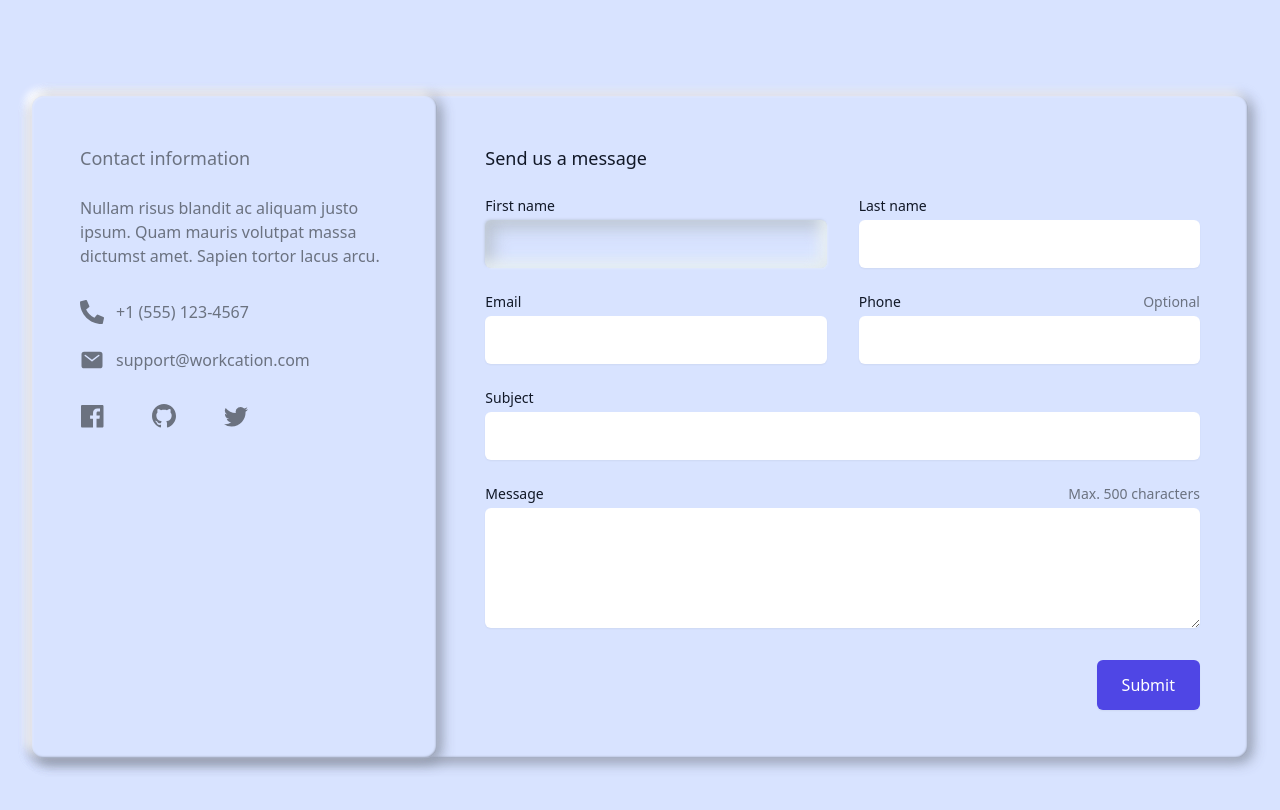
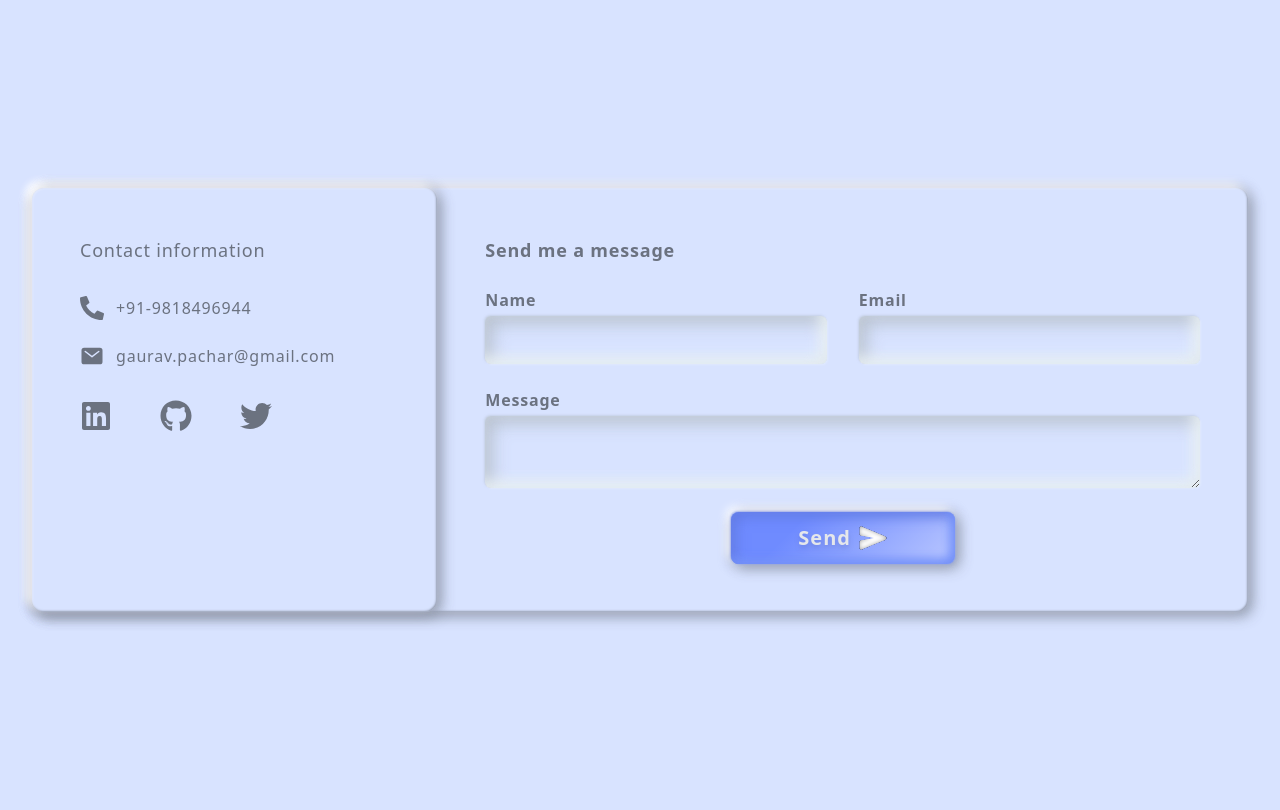
Before and after one commit to gaurav-pachar/neumorphic-portfolio, a Next.js app: page /contact in a window 1280 px wide. Shown: the top 810 px of the page. Built offline with nearby package versions, Linux system fonts and the light colour scheme.

Commit message:
Contact Page

```diff
--- a/package.json
+++ b/package.json
@@ -10,6 +10,7 @@
   },
   "dependencies": {
     "@headlessui/react": "^1.7.7",
+    "axios": "^1.2.2",
     "next": "12.3.1",
     "prop-types": "^15.8.1",
     "react": "18.2.0",
--- a/src/pages/contact.js
+++ b/src/pages/contact.js
@@ -1,132 +1,127 @@
+//import Button from "elements/Button";
+import axios from "axios";
+import Head from 'next/head'
 import React from "react";
-import { FaHome, FaFileAlt, FaPhoneAlt } from "react-icons/fa";
-import { IoDocumentText, IoMail } from "react-icons/io5";
+import { FaHome, FaFileAlt, FaPhoneAlt, FaLinkedin, FaGithub, FaTwitter, FaCircleNotch, FaLeaf } from "react-icons/fa";
+import { IoDocumentText, IoMail, IoSend } from "react-icons/io5";
+import ClassNames from "Utils/ClassNames";
+const contactInfo = [
+  {
+    name: "Phone Number",
+    value: "+91-9818496944",
+    icon: <FaPhoneAlt className="h-6 w-6 flex-shrink-0 text-gray-500" aria-hidden="true" />
+  },
+  {
+    name: "Email",
+    value: "gaurav.pachar@gmail.com",
+    icon: <IoMail className="h-6 w-6 flex-shrink-0 text-gray-500" aria-hidden="true" />
+  }
+]
+const socialLinks = [
+  {
+    name: "LinkedIn",
+    url: 'https://www.linkedin.com/in/gaurav-p-64b97b1bb/',
+    icon: <FaLinkedin className="h-8 w-8 transition-all ease-in-out duration-700 hover:scale-125 hover:drop-shadow-xl text-gray-500 hover:text-blue-600"/>
+  },
+  {
+    name: "GitHub",
+    url: "https://github.com/gaurav-pachar",
+    icon: <FaGithub className="h-8 w-8 transition-all ease-in-out duration-700 hover:scale-125 hover:drop-shadow-xl text-gray-500 hover:text-black"/>
+  },
+  {
+    name: "Twitter",
+    url: "https://twitter.com/GauravPachar",
+    icon: <FaTwitter className="h-8 w-8 transition-all ease-in-out duration-700 hover:scale-125 hover:drop-shadow-xl text-gray-500 hover:text-blue-500"/>
+  }
+]
 export default function Contact({props}) {
+
+  const contactFormRef = React.useRef();
+  const [loading, setloading] = React.useState(false);
+
+  const onFormSubmit = async (e) => {
+        setloading(true);
+        e.preventDefault();
+        const data = new FormData(contactFormRef.current);
+        const value = Object.fromEntries(data.entries());
+        console.log(value);
+        axios.post('https://formspree.io/f/moqzvvyd', {
+          name: value.name,
+          email: value.email,
+          message: value.message
+        }).then((res) => {
+              console.log(res);
+              setloading(false);
+              contactFormRef.current.reset();
+         }).catch((err) => {
+              console.log(err);
+              setloading(false);
+         })
+  }
     return (
-        <div className="bg-primary">
-      <div className="mx-auto py-16 px-4 sm:py-24 sm:px-6 lg:px-8 ">
+    <>
+      <Head>
+        <title>Contact Me</title>
+        <meta name="description" content="Generated by create next app" />
+        <link rel="icon" href="/favicon.ico" />
+      </Head>
+      <div className="bg-primary h-screen flex items-center">
+        <div className="m-auto py-4 px-4 sm:py-24 sm:px-6 lg:px-8 w-full">
           <div className="relative bg-primary shadow-protruding rounded-xl">
             <h2 className="sr-only">Contact us</h2>
-
             <div className="grid grid-cols-1 lg:grid-cols-3">
             {/* Contact information */}
-            <div className="relative overflow-hidden rounded-xl shadow-protruding bg-primary py-10 px-6 sm:px-10 xl:p-12">
+            <div className="relative overflow-hidden rounded-xl shadow-protruding bg-primary py-10 px-6 sm:px-10 xl:p-12 tracking-wider antialiased">
               <h3 className="text-lg font-medium text-gray-500">Contact information</h3>
-              <p className="mt-6 max-w-3xl text-base text-gray-500">
-                Nullam risus blandit ac aliquam justo ipsum. Quam mauris volutpat massa dictumst amet. Sapien tortor
-                lacus arcu.
-              </p>
               <dl className="mt-8 space-y-6">
+                {contactInfo.map((item) => {
+                  return (
+                    <div key={item.value}>
                     <dt>
-                  <span className="sr-only">Phone number</span>
+                       <span className="sr-only">{item.name}</span>
                     </dt>
-                <dd className="flex text-base text-gray-500">
-                  <FaPhoneAlt className="h-6 w-6 flex-shrink-0 text-gray-500" aria-hidden="true" />
-                  <span className="ml-3">+1 (555) 123-4567</span>
+                    <dd className="flex text-base items-center text-gray-500">
+                      {item.icon}
+                      <span className="ml-3 ">{item.value}</span>
                     </dd>
-                <dt>
-                  <span className="sr-only">Email</span>
-                </dt>
-                <dd className="flex text-base text-gray-500">
-                  <IoMail className="h-6 w-6 flex-shrink-0 text-gray-500" aria-hidden="true" />
-                  <span className="ml-3">support@workcation.com</span>
-                </dd>
+                    </div>
+                  )
+                })}
               </dl>
               <ul role="list" className="mt-8 flex space-x-12">
-                <li>
-                  <a className="text-gray-500 hover:text-indigo-100" href="#">
-                    <span className="sr-only">Facebook</span>
-                    <svg
-                      width={24}
-                      height={24}
-                      viewBox="0 0 24 24"
-                      fill="none"
-                      xmlns="http://www.w3.org/2000/svg"
-                      className="h-6 w-6"
-                      aria-hidden="true"
-                    >
-                      <path
-                        d="M22.258 1H2.242C1.556 1 1 1.556 1 2.242v20.016c0 .686.556 1.242 1.242 1.242h10.776v-8.713h-2.932V11.39h2.932V8.887c0-2.906 1.775-4.489 4.367-4.489 1.242 0 2.31.093 2.62.134v3.037l-1.797.001c-1.41 0-1.683.67-1.683 1.653v2.168h3.362l-.438 3.396h-2.924V23.5h5.733c.686 0 1.242-.556 1.242-1.242V2.242C23.5 1.556 22.944 1 22.258 1"
-                        fill="currentColor"
-                      />
-                    </svg>
+                 {socialLinks.map((item) => {
+                  return (
+                    <li key={item.name}>
+                       <a className="" href={item.url} target="_blank" rel="noreferrer">
+                         <span className="sr-only">{item.name}</span>
+                         {item.icon}
                        </a>
                      </li>
-                <li>
-                  <a className="text-gray-500 hover:text-indigo-100" href="#">
-                    <span className="sr-only">GitHub</span>
-                    <svg
-                      width={24}
-                      height={24}
-                      viewBox="0 0 24 24"
-                      fill="none"
-                      xmlns="http://www.w3.org/2000/svg"
-                      className="h-6 w-6"
-                      aria-hidden="true"
-                    >
-                      <path
-                        d="M11.999 0C5.373 0 0 5.373 0 12c0 5.302 3.438 9.8 8.207 11.386.6.11.819-.26.819-.578 0-.284-.01-1.04-.017-2.04-3.337.724-4.042-1.61-4.042-1.61-.545-1.386-1.332-1.755-1.332-1.755-1.09-.744.082-.73.082-.73 1.205.086 1.838 1.238 1.838 1.238 1.07 1.833 2.81 1.304 3.493.996.109-.775.419-1.303.762-1.603C7.145 17 4.343 15.97 4.343 11.373c0-1.31.468-2.382 1.236-3.22-.124-.304-.536-1.524.118-3.176 0 0 1.007-.323 3.3 1.23.956-.266 1.983-.4 3.003-.404 1.02.005 2.046.138 3.005.404 2.29-1.553 3.296-1.23 3.296-1.23.655 1.652.243 2.872.12 3.176.77.838 1.233 1.91 1.233 3.22 0 4.61-2.806 5.624-5.478 5.921.43.37.814 1.103.814 2.223 0 1.603-.015 2.898-.015 3.291 0 .321.217.695.825.578C20.565 21.796 24 17.3 24 12c0-6.627-5.373-12-12.001-12"
-                        fill="currentColor"
-                      />
-                    </svg>
-                  </a>
-                </li>
-                <li>
-                  <a className="text-gray-500 hover:text-indigo-100" href="#">
-                    <span className="sr-only">Twitter</span>
-                    <svg
-                      width={24}
-                      height={24}
-                      viewBox="0 0 24 24"
-                      fill="none"
-                      xmlns="http://www.w3.org/2000/svg"
-                      className="h-6 w-6"
-                      aria-hidden="true"
-                    >
-                      <path
-                        d="M7.548 22.501c9.056 0 14.01-7.503 14.01-14.01 0-.213 0-.425-.015-.636A10.02 10.02 0 0024 5.305a9.828 9.828 0 01-2.828.776 4.94 4.94 0 002.165-2.724 9.867 9.867 0 01-3.127 1.195 4.929 4.929 0 00-8.391 4.491A13.98 13.98 0 011.67 3.9a4.928 4.928 0 001.525 6.573A4.887 4.887 0 01.96 9.855v.063a4.926 4.926 0 003.95 4.827 4.917 4.917 0 01-2.223.084 4.93 4.93 0 004.6 3.42A9.88 9.88 0 010 20.289a13.941 13.941 0 007.548 2.209"
-                        fill="currentColor"
-                      />
-                    </svg>
-                  </a>
-                </li>
+                  )
+                })}
               </ul>
             </div>
 
             {/* Contact form */}
-            <div className="py-10 px-6 sm:px-10 lg:col-span-2 xl:p-12">
-              <h3 className="text-lg font-medium text-gray-900">Send us a message</h3>
-              <form action="#" method="POST" className="mt-6 grid grid-cols-1 gap-y-6 sm:grid-cols-2 sm:gap-x-8">
-                <div>
-                  <label htmlFor="first-name" className="block text-sm font-medium text-gray-900">
-                    First name
+            <div className="py-10 px-6 sm:px-10 lg:col-span-2 xl:p-12 tracking-wider antialiased">
+              <h3 className="text-lg font-bold text-gray-500">Send me a message</h3>
+              <form ref={contactFormRef} onSubmit={onFormSubmit} className="mt-6 grid grid-cols-2 gap-y-6 sm:grid-cols-2 sm:gap-x-8">
+                <div className="col-span-2 md:col-span-1">
+                  <label htmlFor="first-name" className="block text-md font-bold text-gray-500">
+                    Name
                   </label>
                   <div className="mt-1">
                     <input
                       type="text"
-                      name="first-name"
-                      id="first-name"
-                      autoComplete="given-name"
-                      className="block w-full shadow-sunken rounded-md border-gray-300 py-3 px-4 text-gray-900 bg-primary focus:border-indigo-500 focus:ring-indigo-500"
+                      name="name"
+                      id="name"
+                      required={true}
+                      className="block w-full shadow-sunken rounded-md py-3 px-4 font-semibold text-gray-600 bg-primary tracking-wider antialiased"
                     />
                   </div>
                 </div>
-                <div>
-                  <label htmlFor="last-name" className="block text-sm font-medium text-gray-900">
-                    Last name
-                  </label>
-                  <div className="mt-1">
-                    <input
-                      type="text"
-                      name="last-name"
-                      id="last-name"
-                      autoComplete="family-name"
-                      className="block w-full rounded-md border-gray-300 py-3 px-4 text-gray-900 shadow-sm focus:border-indigo-500 focus:ring-indigo-500"
-                    />
-                  </div>
-                </div>
-                <div>
-                  <label htmlFor="email" className="block text-sm font-medium text-gray-900">
+                <div className="col-span-2 md:col-span-1">
+                  <label htmlFor="email" className="block text-md font-bold text-gray-500">
                     Email
                   </label>
                   <div className="mt-1">
@@ -134,71 +129,44 @@ export default function Contact({props}) {
                       id="email"
                       name="email"
                       type="email"
+                      required={true}
                       autoComplete="email"
-                      className="block w-full rounded-md border-gray-300 py-3 px-4 text-gray-900 shadow-sm focus:border-indigo-500 focus:ring-indigo-500"
+                      className="block w-full rounded-md py-3 px-4 font-semibold text-gray-600 shadow-sunken bg-primary tracking-wider antialiased"
                     />
                   </div>
                 </div>
-                <div>
+                <div className="col-span-2">
                   <div className="flex justify-between">
-                    <label htmlFor="phone" className="block text-sm font-medium text-gray-900">
-                      Phone
-                    </label>
-                    <span id="phone-optional" className="text-sm text-gray-500">
-                      Optional
-                    </span>
-                  </div>
-                  <div className="mt-1">
-                    <input
-                      type="text"
-                      name="phone"
-                      id="phone"
-                      autoComplete="tel"
-                      className="block w-full rounded-md border-gray-300 py-3 px-4 text-gray-900 shadow-sm focus:border-indigo-500 focus:ring-indigo-500"
-                      aria-describedby="phone-optional"
-                    />
-                  </div>
-                </div>
-                <div className="sm:col-span-2">
-                  <label htmlFor="subject" className="block text-sm font-medium text-gray-900">
-                    Subject
-                  </label>
-                  <div className="mt-1">
-                    <input
-                      type="text"
-                      name="subject"
-                      id="subject"
-                      className="block w-full rounded-md border-gray-300 py-3 px-4 text-gray-900 shadow-sm focus:border-indigo-500 focus:ring-indigo-500"
-                    />
-                  </div>
-                </div>
-                <div className="sm:col-span-2">
-                  <div className="flex justify-between">
-                    <label htmlFor="message" className="block text-sm font-medium text-gray-900">
+                    <label htmlFor="message" className="block text-md font-bold text-gray-500">
                       Message
                     </label>
-                    <span id="message-max" className="text-sm text-gray-500">
-                      Max. 500 characters
-                    </span>
                   </div>
                   <div className="mt-1">
                     <textarea
                       id="message"
                       name="message"
-                      rows={4}
-                      className="block w-full rounded-md border-gray-300 py-3 px-4 text-gray-900 shadow-sm focus:border-indigo-500 focus:ring-indigo-500"
+                      required={true}
+                      className="block w-full rounded-md py-3 px-4 font-semibold text-gray-600 shadow-sunken bg-primary max-h-32 tracking-wider antialiased"
                       aria-describedby="message-max"
                       defaultValue={''}
                     />
                   </div>
                 </div>
-                <div className="sm:col-span-2 sm:flex sm:justify-end">
-                  <button
+                <div className="col-span-2 flex items-center justify-center flex-grow m-auto w-56">
+                  <Button
                     type="submit"
-                    className="mt-2 inline-flex w-full items-center justify-center rounded-md border border-transparent bg-indigo-600 px-6 py-3 text-base font-medium text-white shadow-sm hover:bg-indigo-700 focus:outline-none focus:ring-2 focus:ring-indigo-500 focus:ring-offset-2 sm:w-auto"
+                    styling="buttonStyled"
+                    disabled={loading}
                   >
-                    Submit
-                  </button>
+                    {
+                    !loading ?
+                    <>
+                      <span className="text-xl font-bold text-gray-200 mr-2 tracking-wider antialiased drop-shadow-md">
+                        Send
+                      </span>
+                      <IoSend className="w-7 h-7"/>
+                    </> : <FaCircleNotch className="w-7 h-7 animate-spin"/> }
+                  </Button>
                 </div>
               </form>
             </div>
@@ -206,5 +174,44 @@ export default function Contact({props}) {
         </div>
       </div>
     </div>
+    </>
     )
 }
+
+const Button = ({
+  type,
+  path,
+  onClick,
+  ButtonType,
+  surface,
+  disabled,
+  borderRadius,
+  width,
+  height,
+  shape,
+  styling,
+  ...props}) => {
+  return (
+    <div className="w-full h-full">
+    <svg className="hidden">
+      <filter id="filter0_i_190_4" x="0" y="0" filterUnits="userSpaceOnUse" colorInterpolationFilters="sRGB">
+      <feFlood floodOpacity="0" result="BackgroundImageFix"/>
+      <feBlend mode="normal" in="SourceGraphic" in2="BackgroundImageFix" result="shape"/>
+      <feColorMatrix in="SourceAlpha" type="matrix" values="0 0 0 0 0 0 0 0 0 0 0 0 0 0 0 0 0 0 127 0" result="hardAlpha"/>
+      <feOffset/>
+      <feGaussianBlur stdDeviation="2.5"/>
+      <feComposite in2="hardAlpha" operator="arithmetic" k2="-1" k3="1"/>
+      <feColorMatrix type="matrix" values="0 0 0 0 0 0 0 0 0 0 0 0 0 0 0 0 0 0 0.43 0"/>
+      <feBlend mode="normal" in2="shape" result="effect1_innerShadow_190_4"/>
+      </filter>
+    </svg>
+    <button
+           disabled={disabled}
+           type={type}
+           className={ClassNames("flex justify-center items-center shadow-protruding rounded-lg w-full h-auto transition-all ease-in-out duration-700 hover:scale-105 hover:drop-shadow-lg", shape === "circle" ? "aspect-square rounded-[50%]" : "")}>
+        <span className={ClassNames("flex justify-center items-center w-full h-full py-3 shadow-sunken-dark bg-concave-dark rounded-lg antialiased iconInnerShadow font-medium", shape === "circle" ? "rounded-[50%]" : "")}>{props.children}
+         </span>
+    </button>
+    </div>
+  )
+}
--- a/src/styles/globals.css
+++ b/src/styles/globals.css
@@ -22,9 +22,13 @@
   background: #555;
 }
 
-.innerbutton svg {
+.iconInnerShadow svg {
   filter: url('#filter0_i_190_4');
   fill: white;
+}
+.iconInnerDarkShadow svg {
+  filter: url('#filter0_i_399_42');
+  fill: gray;
 }
 
 @layer base {
```
Also changed, not shown: src/elements/Button/index.js (+5 -4 lines), 2 other files (tests, documents, lock files or other folders). Lines whose indentation alone changed are shown as unchanged.
